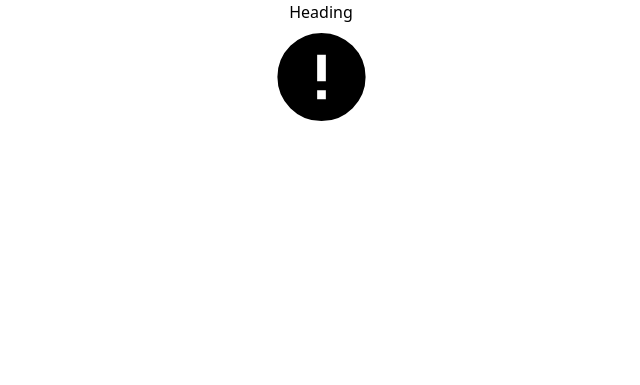
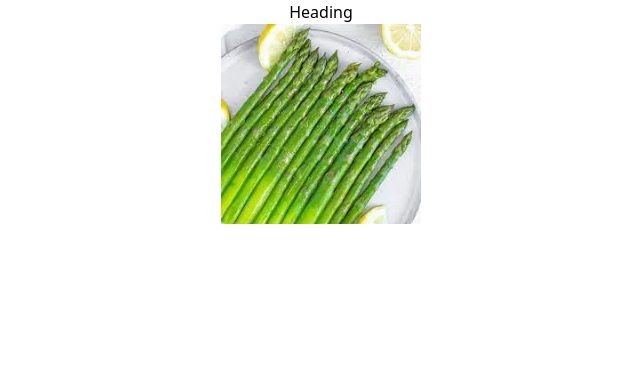
Before and after one commit to retyidoro/Conscious-Adventurous-Beaver-React, a React app: page / in a window 1280 px wide. Shown: the whole page, without its empty margins (319-959 px from the left). Built offline with nearby package versions, Linux system fonts and the light colour scheme.

Commit message:
Commit from TeleportHQ

```diff
--- /dev/null
+++ b/ingredients.txt
@@ -0,0 +1,4 @@
+Ingredients:
+- coconut milk
+- cinnamon
+- honey
--- a/src/views/home.css
+++ b/src/views/home.css
@@ -13,7 +13,7 @@
   align-items: center;
   flex-direction: column;
 }
-.home-icon {
-  width: 50%;
-  height: 106px;
+.home-image {
+  width: 200px;
+  object-fit: cover;
 }
--- a/src/views/home.js
+++ b/src/views/home.js
@@ -13,9 +13,7 @@ const Home = (props) => {
       </Helmet>
       <h1>Heading</h1>
       <div className="home-container1">
-        <svg viewBox="0 0 1024 1024" className="home-icon">
-          <path d="M554 554v-256h-84v256h84zM554 726v-86h-84v86h84zM512 86q176 0 301 125t125 301-125 301-301 125-301-125-125-301 125-301 301-125z"></path>
-        </svg>
+        <img alt="image" src="/green-400h.jpeg" className="home-image" />
       </div>
     </div>
   )
```
Also changed, not shown: public/green-400h.jpeg (added).
